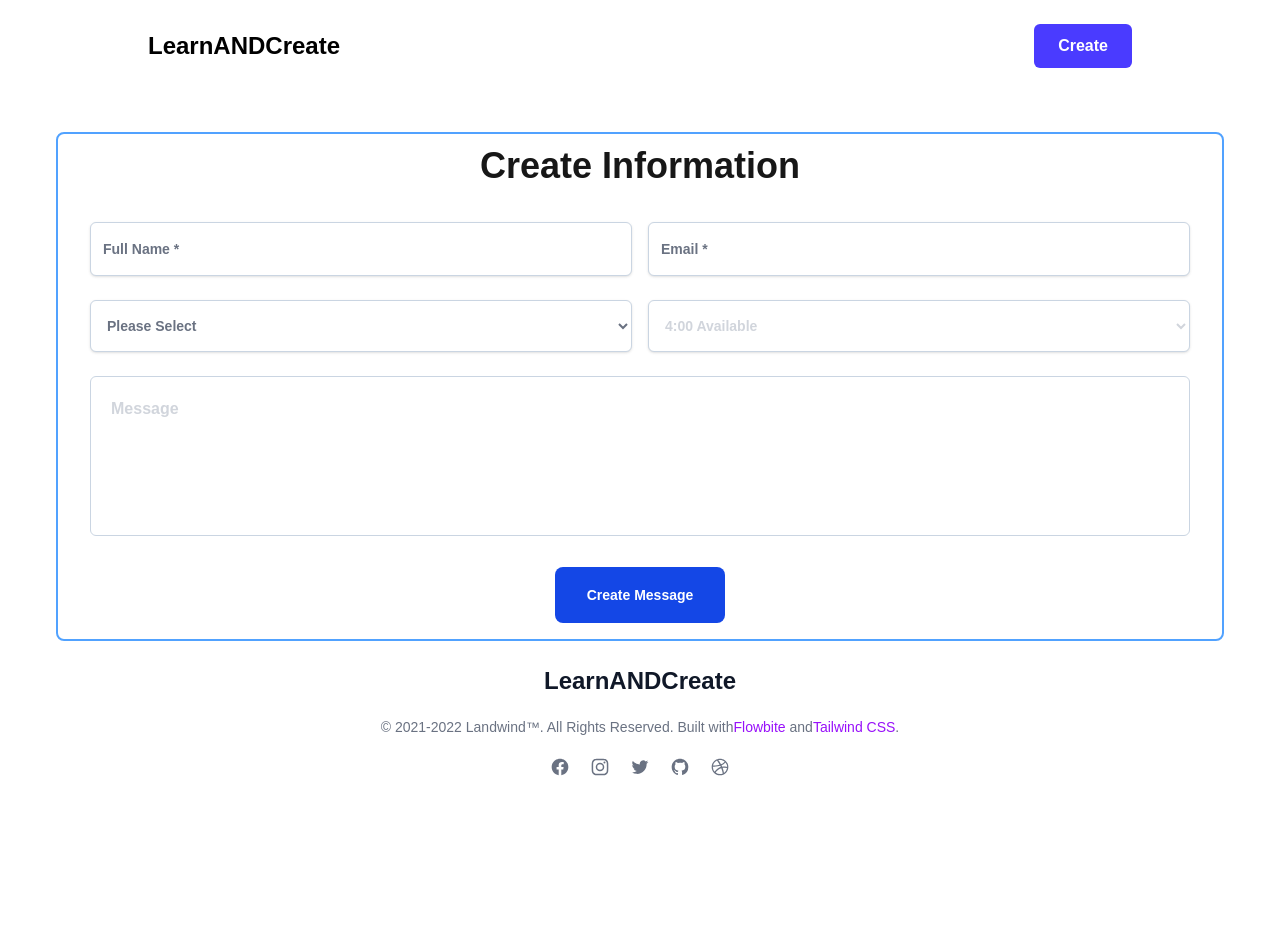
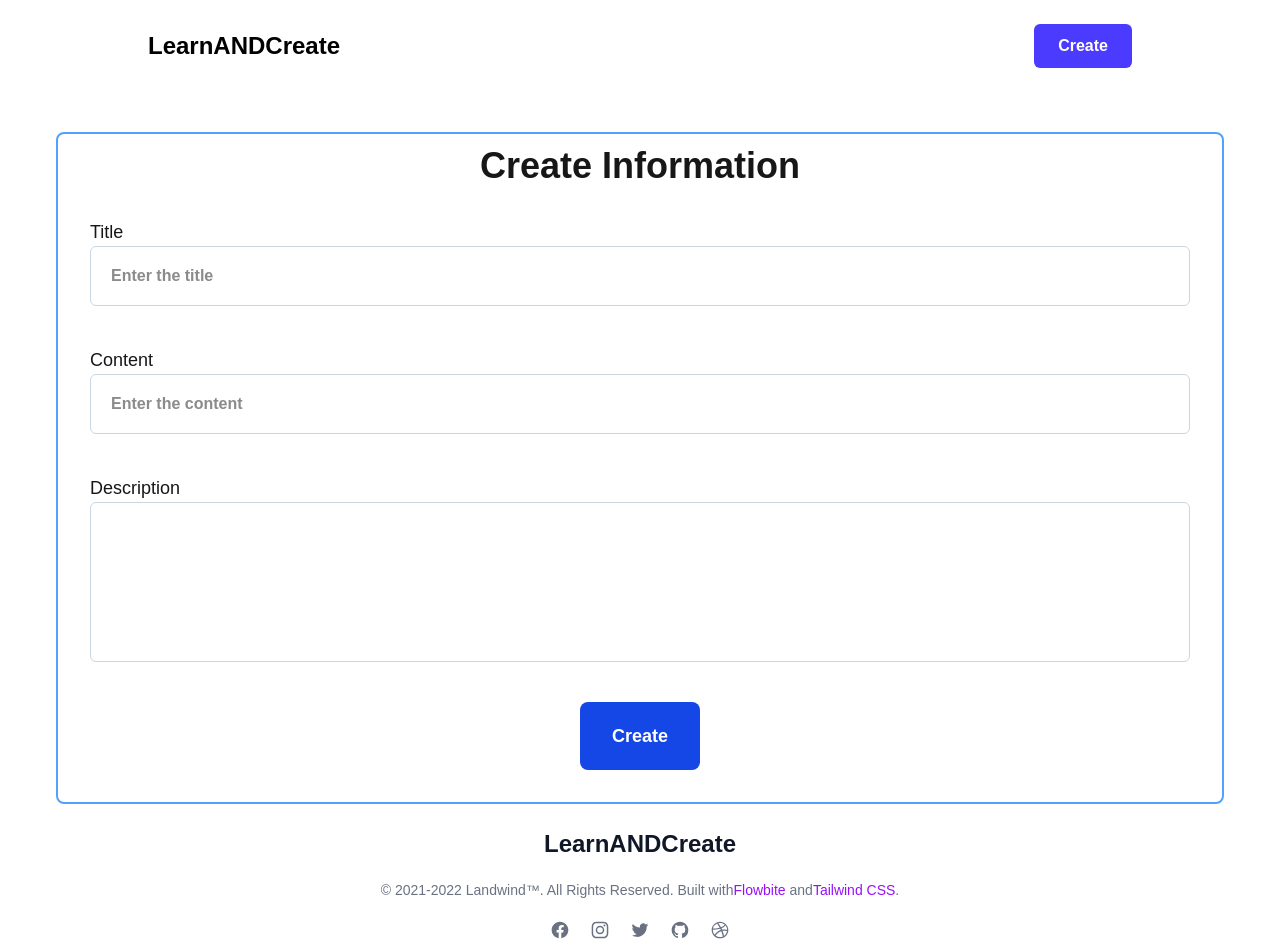
Before and after one commit to Bhawani1200/simple-informative-blog, a Next.js app in the folder Frontend/: page /create in a window 1280 px wide. Before the commit the page ends 800 px from the top, so only its background shows below. Built offline with nearby package versions, Linux system fonts and the light colour scheme.

Commit message:
made create UI

```diff
--- /dev/null
+++ b/Frontend/src/app/components/InformationComponent.jsx
@@ -0,0 +1,72 @@
+"use client";
+import React, { useState } from "react";
+
+const InformationComponent = () => {
+  const [title, setTitle] = useState();
+  const [description, setDescription] = useState();
+  const [content, setContent] = useState();
+
+  const handleTitle = (e) => setTitle(e.target.value);
+
+  const handleContent = (e) => setContent(e.target.value);
+
+  const handleDescription = (e) => setDescription(e.target.value);
+
+  const saveInformation = (e) => e.preventDefault();
+  const information = { title, content, description };
+  console.log(information);
+
+  return (
+    <div className="mx-14 mt-10 border-2 border-blue-400 rounded-lg">
+      {/* <div className="mt-10 text-center font-bold">Contact Us</div> */}
+      <div className="mt-3 text-center text-4xl font-bold">
+        Create Information
+      </div>
+      <div className="p-8 ">
+        <div className>
+          <label className="text-lg">Title</label>
+          <input
+            type="text"
+            placeholder="Enter the title"
+            name="title"
+            value={title}
+            onChange={(e) => handleTitle(e.target.value)}
+            className="form-control mb-10 h-15 w-full resize-none rounded-md border border-slate-300 p-5 font-semibold text-black-300"
+          />
+        </div>
+        <div className>
+          <label className="text-lg">Content</label>
+          <input
+            type="text"
+            placeholder="Enter the content"
+            name="content"
+            value={content}
+            onChange={(e) => handleContent(e.target.value)}
+            className="mb-10 h-15 w-full resize-none rounded-md border border-slate-300 p-5 font-semibold text-black-300"
+          />
+        </div>
+        <div className>
+          <label className="text-lg">Description</label>
+          <input
+            name="description"
+            type="text"
+            value={description}
+            onChange={(e) => handleDescription(e.target.value)}
+            className="mb-10 h-40 w-full resize-none rounded-md border border-slate-300 p-5 font-semibold text-black-300"
+          />
+        </div>
+
+        <div className="text-center">
+          <button
+            className=" cursor-pointer rounded-lg bg-blue-700 px-8 py-5 text-lg font-semibold text-white"
+            onClick={saveInformation}
+          >
+            Create
+          </button>
+        </div>
+      </div>
+    </div>
+  );
+};
+
+export default InformationComponent;
--- a/Frontend/src/app/create/page.js
+++ b/Frontend/src/app/create/page.js
@@ -1,64 +1,10 @@
-import React from "react";
+
+import InformationComponent from "../components/InformationComponent";
 
 const page = () => {
+
   return (
-    <div className="mx-14 mt-10 border-2 border-blue-400 rounded-lg">
-      {/* <div className="mt-10 text-center font-bold">Contact Us</div> */}
-      <div className="mt-3 text-center text-4xl font-bold">
-       Create Information
-      </div>
-      <div className="p-8">
-        <div className="flex gap-4">
-          <input
-            type="Name"
-            name="name"
-            className="mt-1 block w-1/2 rounded-md border border-slate-300 bg-white px-3 py-4 placeholder-slate-400 shadow-sm placeholder:font-semibold placeholder:text-gray-500 focus:border-sky-500 focus:outline-none focus:ring-1 focus:ring-sky-500 sm:text-sm"
-            placeholder="Full Name *"
-          />
-          <input
-            type="email"
-            name="email"
-            className="mt-1 block w-1/2 rounded-md border border-slate-300 bg-white px-3 py-4 placeholder-slate-400 shadow-sm placeholder:font-semibold placeholder:text-gray-500 focus:border-sky-500 focus:outline-none focus:ring-1 focus:ring-sky-500 sm:text-sm"
-            placeholder="Email *"
-          />
-        </div>
-        <div className="my-6 flex gap-4">
-          <select
-            name="select"
-            id="select"
-            className="block w-1/2 rounded-md border border-slate-300 bg-white px-3 py-4 font-semibold text-gray-500 shadow-sm focus:border-sky-500 focus:outline-none focus:ring-1 focus:ring-sky-500 sm:text-sm"
-          >
-            <option className="font-semibold text-slate-300">
-              Please Select
-            </option>
-          </select>
-          <select
-            name="select"
-            id="select"
-            className="block w-1/2 rounded-md border border-slate-300 bg-white px-3 py-4 font-semibold text-gray-300 shadow-sm focus:border-sky-500 focus:outline-none focus:ring-1 focus:ring-sky-500 sm:text-sm"
-          >
-            <option className="font-semibold text-slate-300">
-              4:00 Available
-            </option>
-          </select>
-        </div>
-        <div className>
-          <textarea
-            name="textarea"
-            id="text"
-            cols={30}
-            rows={10}
-            className="mb-10 h-40 w-full resize-none rounded-md border border-slate-300 p-5 font-semibold text-gray-300"
-            defaultValue={"Message"}
-          />
-        </div>
-        <div className="text-center">
-          <a className="cursor-pointer rounded-lg bg-blue-700 px-8 py-5 text-sm font-semibold text-white">
-            Create Message
-          </a>
-        </div>
-      </div>
-    </div>
+   <InformationComponent/>
   );
 };
 
```
Also changed, not shown: Frontend/src/app/components/Card.jsx (+134 -56 lines), Frontend/src/app/page.js (+8 -8 lines).
